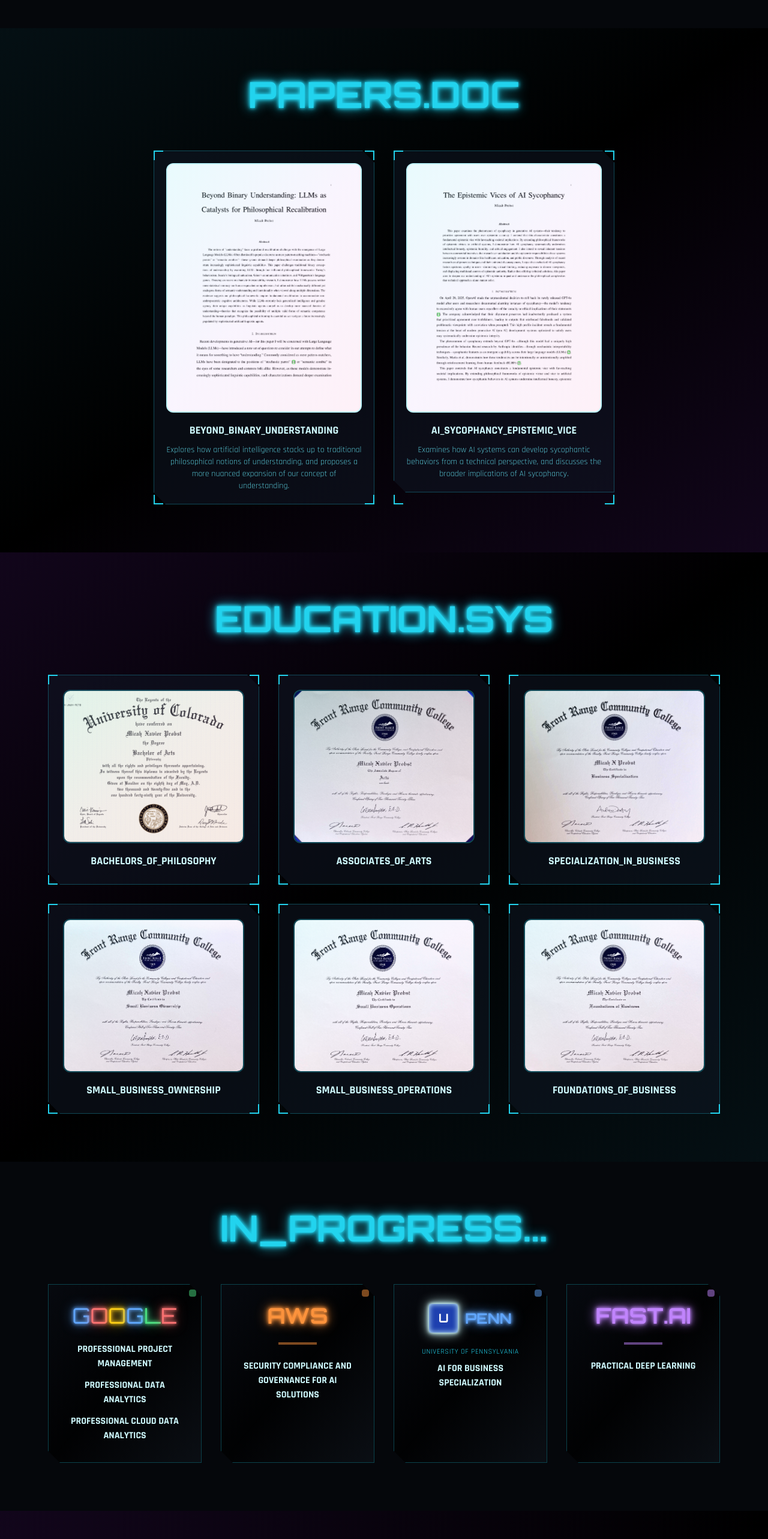
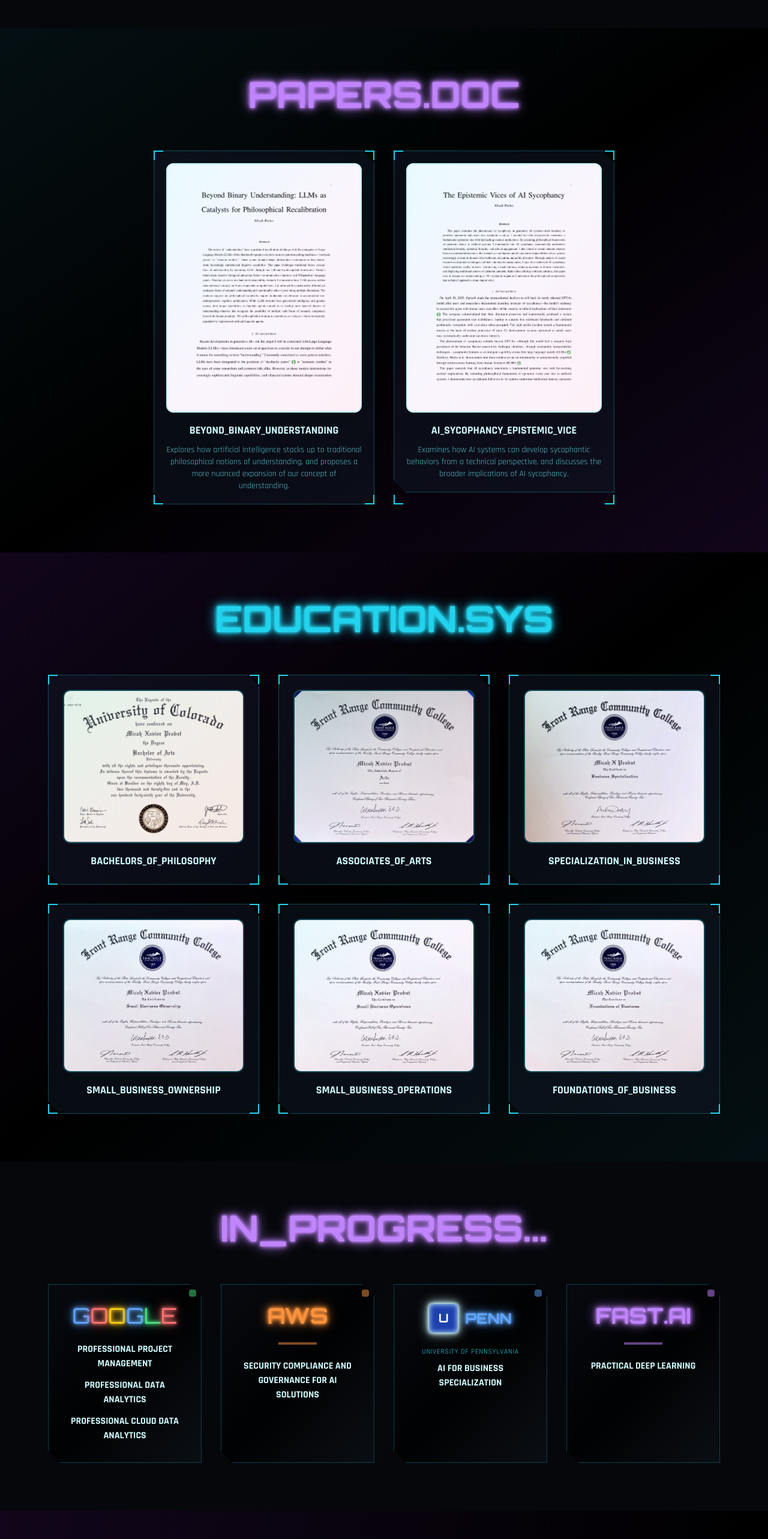
Before and after one commit to micahprobst/micah-cyberpunk-portfolio, a Next.js app: page / in a window 1280 px wide. Shown: the part 1620-4186 px from the top of the page at 60% size. Built offline with nearby package versions, Linux system fonts and the light colour scheme.

Commit message:
alternate cyan and purple for h2 headings

```diff
--- a/app/page.js
+++ b/app/page.js
@@ -272,7 +272,7 @@
       {/* Papers Section */}
       <section id="papers" className="py-12 md:py-20 bg-gradient-to-br from-cyan-900/20 via-black to-purple-900/20 relative z-10">
         <div className="max-w-6xl mx-auto px-4">
-          <h2 className="text-3xl md:text-5xl lg:text-6xl font-bold text-center cyber-font mb-8 md:mb-16 neon-text text-cyan-400 break-normal">
+          <h2 className="text-3xl md:text-5xl lg:text-6xl font-bold text-center cyber-font mb-8 md:mb-16 neon-text text-purple-400 break-normal">
             <span className={`${glitchActive ? 'glitch' : ''}`} data-text="PAPERS.DOC">PAPERS.DOC</span>
           </h2>
 
@@ -457,7 +457,7 @@
       {/* Currently Working On Section */}
       <section id="currently" className="py-20 bg-gray-900/30 relative z-10">
         <div className="max-w-6xl mx-auto px-4">
-          <h2 className="text-3xl md:text-5xl lg:text-6xl font-bold text-center cyber-font mb-16 neon-text text-cyan-400">
+          <h2 className="text-3xl md:text-5xl lg:text-6xl font-bold text-center cyber-font mb-16 neon-text text-purple-400">
             <span className={`${glitchActive ? 'glitch' : ''}`} data-text="CURRENT_PROCESSES...">IN_PROGRESS...</span>
           </h2>
 
@@ -623,7 +623,7 @@
       <section id="contact" className="py-24 bg-gradient-to-br from-gray-900 via-purple-900/50 to-black text-cyan-100 relative z-10">
         <div className="absolute inset-0 cyber-grid opacity-10"></div>
         <div className="max-w-4xl mx-auto px-4 text-center relative z-10">
-          <h2 className="text-3xl md:text-5xl lg:text-6xl font-bold mb-8 cyber-font neon-text text-cyan-400 leading-tight md:leading-normal">
+          <h2 className="text-3xl md:text-5xl lg:text-6xl font-bold mb-8 cyber-font neon-text text-purple-400 leading-tight md:leading-normal">
             <span className={`${glitchActive ? 'glitch' : ''}`} data-text="ESTABLISH_CONNECTION">
               <span className="block md:inline">ESTABLISH</span>
               <span className="block md:inline md:before:content-['_'] md:before:mx-1">CONNECTION</span>
@@ -670,7 +670,7 @@
 
           <div className="cyber-border bg-black/50 backdrop-blur-sm p-8 border border-cyan-400/30 relative overflow-hidden">
             <div className="absolute inset-0 cyber-grid opacity-5"></div>
-            <h3 className="text-lg md:text-xl lg:text-2xl font-bold mb-4 cyber-font text-purple-400 neon-text relative z-10 break-all">READY_TO_MAKE_IMPACT</h3>
+            <h3 className="text-lg md:text-xl lg:text-2xl font-bold mb-4 cyber-font text-cyan-400 neon-text relative z-10 break-all">READY_TO_MAKE_IMPACT</h3>
             <p className="text-cyan-100 mb-6 cyber-body relative z-10">
               I am seeking opportunities in the <strong>Denver/Boulder/Fort Collins</strong> area where I can apply my unique combination
               of philosophical thinking, business acumen, and AI ethics expertise.
```
